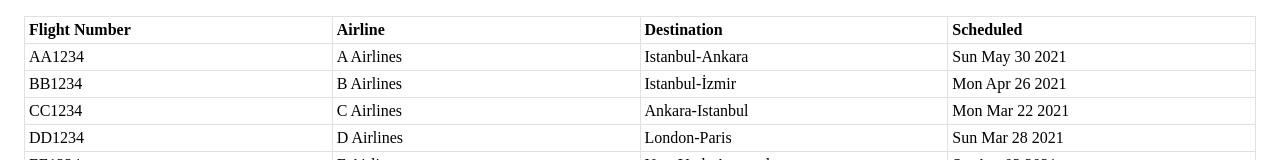
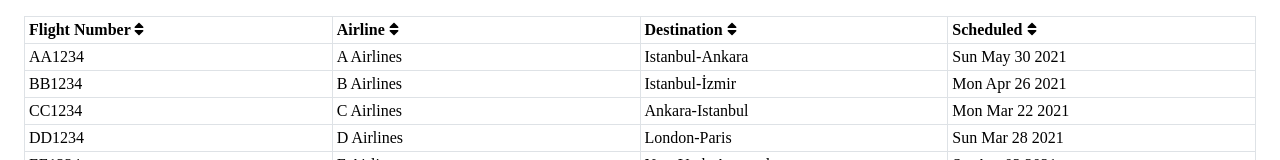
Before and after one commit to gokalpgursoy/tableable, a Vue app: page / in a window 1280 px wide. Shown: the top 160 px of the page. Built offline with nearby package versions, Linux system fonts and the light colour scheme.

Commit message:
Added: FontAwesomeIcon

```diff
--- a/package.json
+++ b/package.json
@@ -8,6 +8,8 @@
     "lint": "vue-cli-service lint"
   },
   "dependencies": {
+    "@fortawesome/free-solid-svg-icons": "^5.15.2",
+    "@fortawesome/vue-fontawesome": "^2.0.2",
     "core-js": "^3.6.5",
     "vue": "^2.6.11"
   },
--- a/src/components/BaseTable.vue
+++ b/src/components/BaseTable.vue
@@ -14,6 +14,7 @@
             @drop="onColumnDrop($event, index)"
           >
             {{ column.label }}
+            <font-awesome-icon icon="sort" />
           </th>
         </tr>
       </thead>
--- a/src/main.js
+++ b/src/main.js
@@ -1,8 +1,15 @@
-import Vue from 'vue'
-import App from './App.vue'
+import Vue from 'vue';
+import App from './App.vue';
+import { FontAwesomeIcon } from '@fortawesome/vue-fontawesome';
+import { library } from '@fortawesome/fontawesome-svg-core';
+import { faSort } from '@fortawesome/free-solid-svg-icons';
 
-Vue.config.productionTip = false
+library.add(faSort);
+
+Vue.component('font-awesome-icon', FontAwesomeIcon);
+
+Vue.config.productionTip = false;
 
 new Vue({
-  render: h => h(App),
-}).$mount('#app')
+  render: (h) => h(App),
+}).$mount('#app');
```
Also changed, not shown: 1 other file (tests, documents, lock files or other folders).
